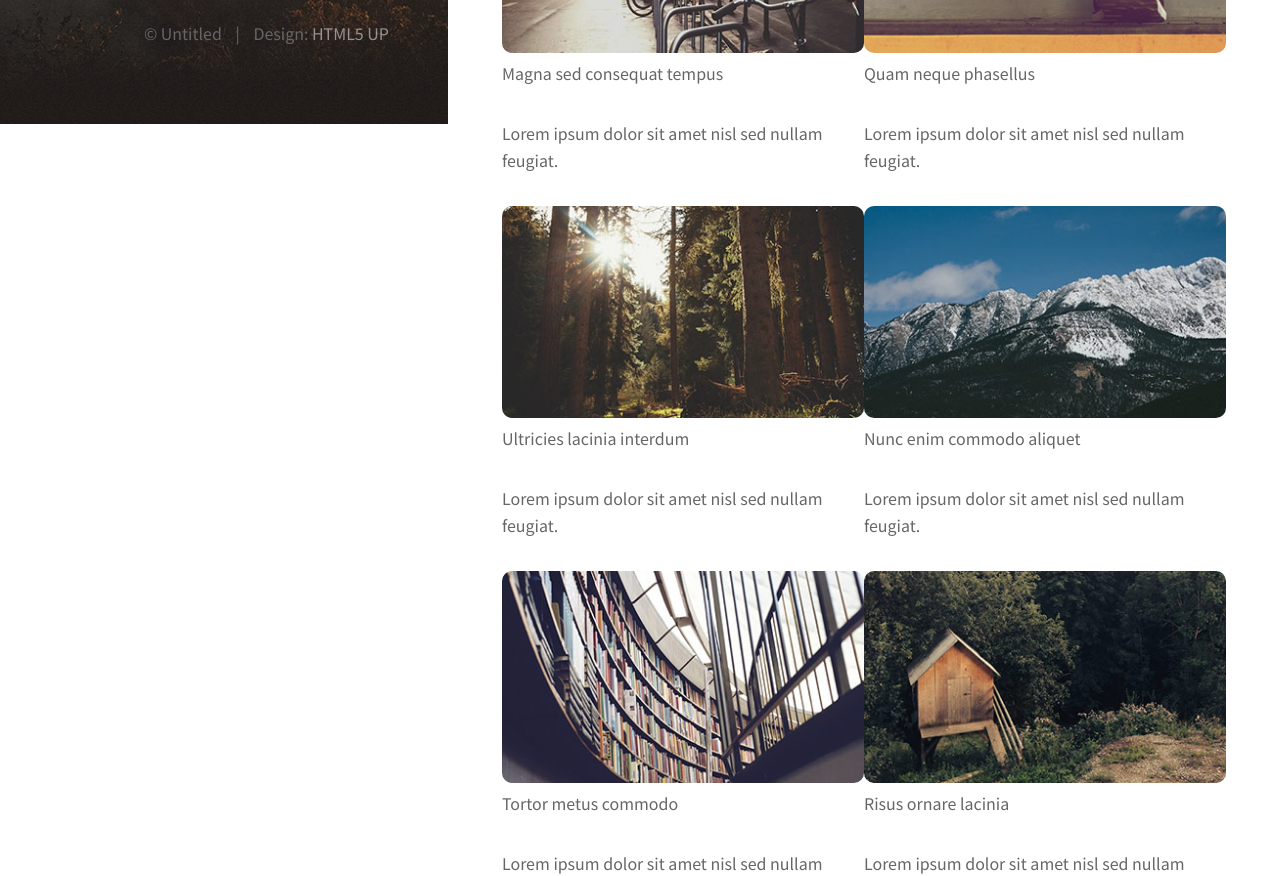
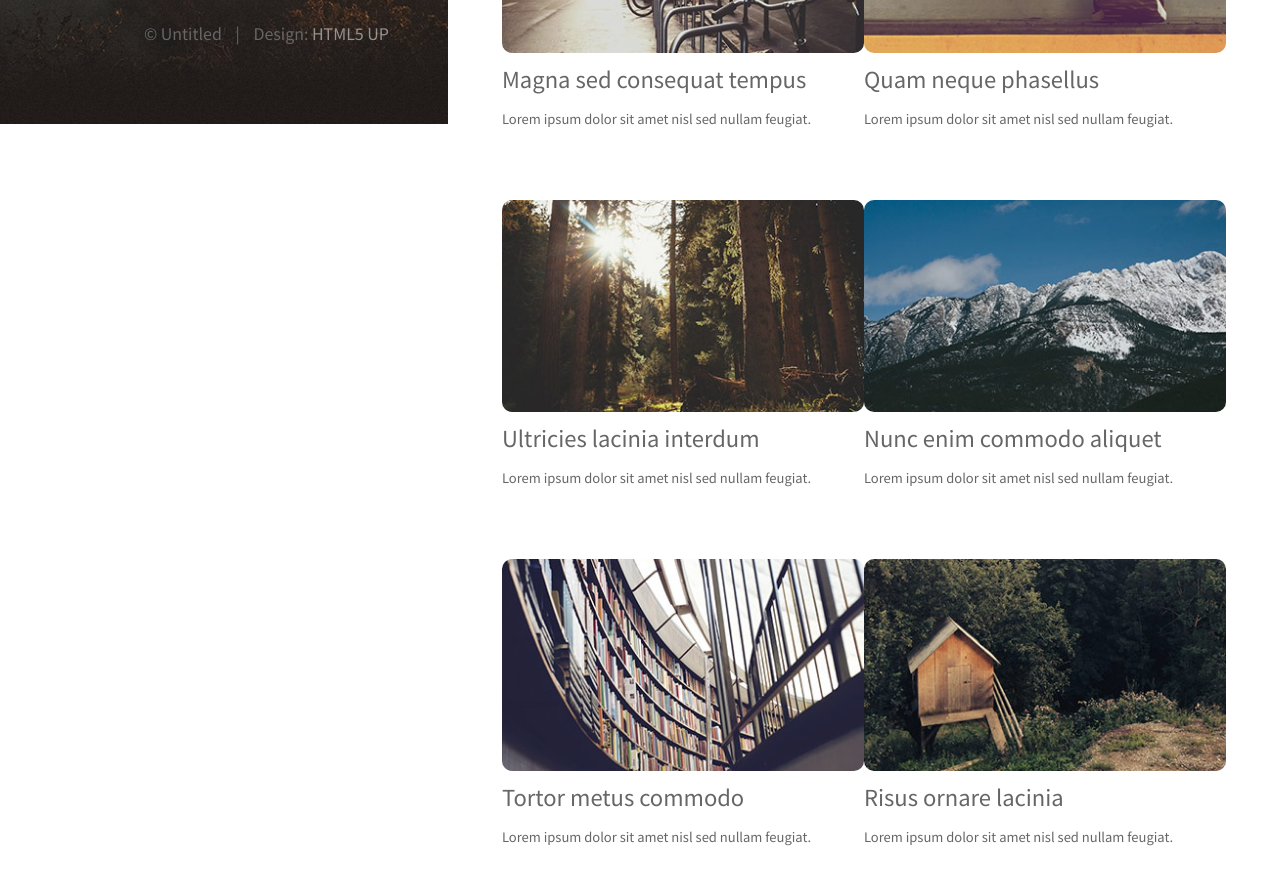
Before and after one commit to vBeccare/CursoHTML, a plain HTML site: page ProjetoStrata/index.html in a window 1280 px wide. Shown: the part 676-1552 px from the top of the page. Drawn offline with Linux system fonts and the light colour scheme.

Commit message:
Alterações em p,img para melhor visibilidade

```diff
--- a/ProjetoStrata/index.html
+++ b/ProjetoStrata/index.html
@@ -48,7 +48,7 @@
                             <img src="images/thumbs/01.jpg" alt="Carro em uma rua">
                         </a>
                         <p class="recent-work-card-title">Magna sed consequat tempus</p>
-                        <p>Lorem ipsum dolor sit amet nisl sed nullam feugiat.</p>
+                        <p class="recent-work-card-text">Lorem ipsum dolor sit amet nisl sed nullam feugiat.</p>
                     </article>
 
                     <article class="recent-work-card">
@@ -56,7 +56,7 @@
                             <img src="images/thumbs/02.jpg" alt="Carro em uma rua">
                         </a>
                         <p class="recent-work-card-title">Ultricies lacinia interdum</p>
-                        <p>Lorem ipsum dolor sit amet nisl sed nullam feugiat.</p>
+                        <p class="recent-work-card-text">Lorem ipsum dolor sit amet nisl sed nullam feugiat.</p>
                     </article>
 
                     <article class="recent-work-card">
@@ -64,7 +64,7 @@
                             <img src="images/thumbs/03.jpg" alt="Carro em uma rua">
                         </a>
                         <p class="recent-work-card-title">Tortor metus commodo</p>
-                        <p>Lorem ipsum dolor sit amet nisl sed nullam feugiat.</p>
+                        <p class="recent-work-card-text">Lorem ipsum dolor sit amet nisl sed nullam feugiat.</p>
                     </article>
 
                 </div>
@@ -76,7 +76,7 @@
                             <img src="images/thumbs/04.jpg" alt="Carro em uma rua">
                         </a>
                         <p class="recent-work-card-title">Quam neque phasellus</p>
-                        <p>Lorem ipsum dolor sit amet nisl sed nullam feugiat.</p>
+                        <p class="recent-work-card-text">Lorem ipsum dolor sit amet nisl sed nullam feugiat.</p>
                     </article>
 
                     <article class="recent-work-card">
@@ -84,7 +84,7 @@
                             <img src="images/thumbs/05.jpg" alt="Carro em uma rua">
                         </a>
                         <p class="recent-work-card-title">Nunc enim commodo aliquet</p>
-                        <p>Lorem ipsum dolor sit amet nisl sed nullam feugiat.</p>
+                        <p class="recent-work-card-text">Lorem ipsum dolor sit amet nisl sed nullam feugiat.</p>
                     </article>
 
                     <article class="recent-work-card">
@@ -92,7 +92,7 @@
                             <img src="images/thumbs/06.jpg" alt="Carro em uma rua">
                         </a>
                         <p class="recent-work-card-title">Risus ornare lacinia</p>
-                        <p>Lorem ipsum dolor sit amet nisl sed nullam feugiat.</p>
+                        <p class="recent-work-card-text">Lorem ipsum dolor sit amet nisl sed nullam feugiat.</p>
                     </article>
 
                 </div>
--- a/ProjetoStrata/style.css
+++ b/ProjetoStrata/style.css
@@ -239,10 +239,20 @@ form .col-2:last-child{
     border-radius: 10px;
 }
 
+.recent-work-card-title{
+    font-size: 22px;
+    margin-bottom: 10px;
+}
+.recent-work-card .recent-work-card-text{
+    font-size: 13px;
+    margin-bottom: 70px;
+}
+
+
 .gallery-img img{
     width: 100%;
     margin-bottom: 2%;
-    border-radius: 5px;
+    border-radius: 10px;
 }
 
 .gallery-thumb .col-1-3{
```
